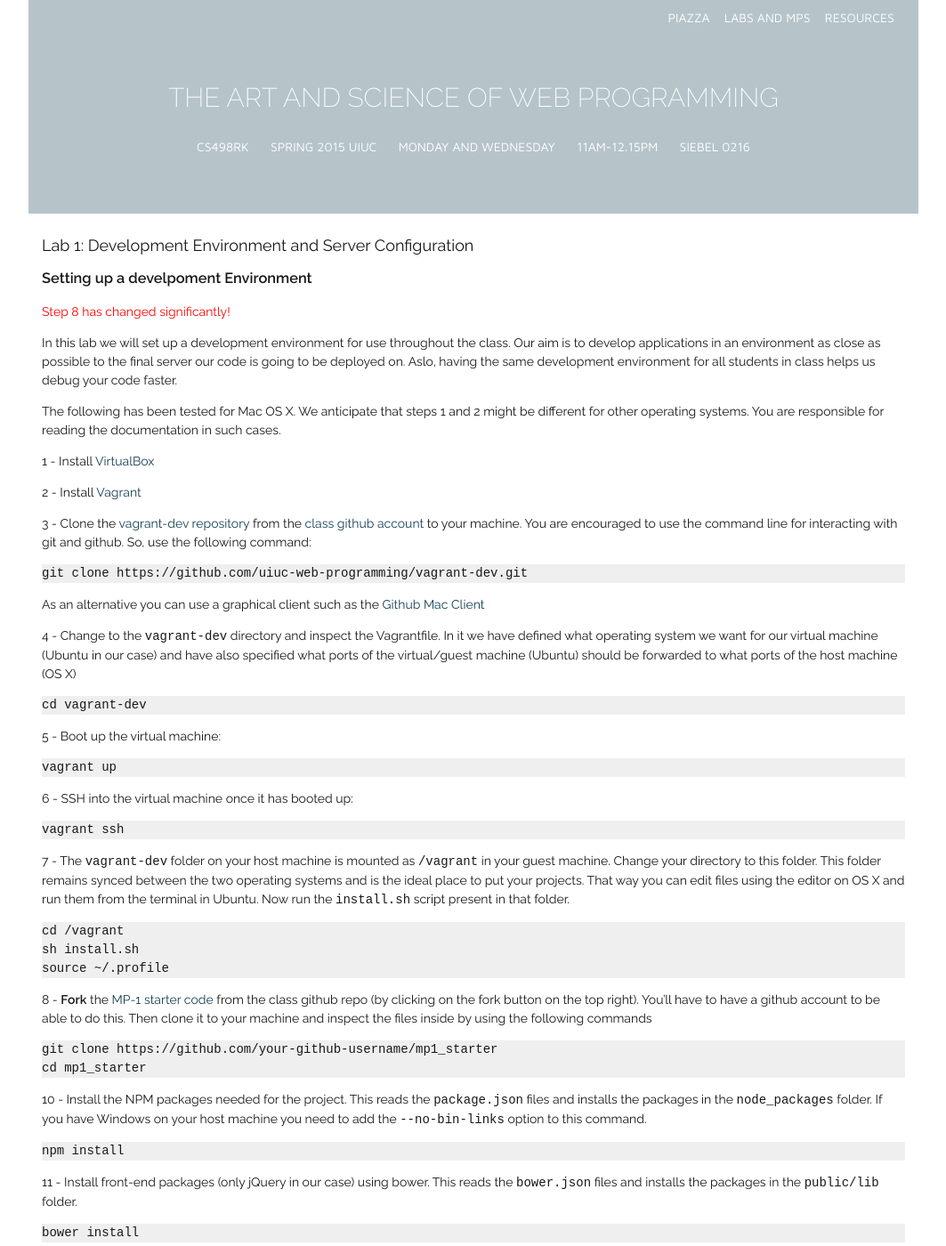
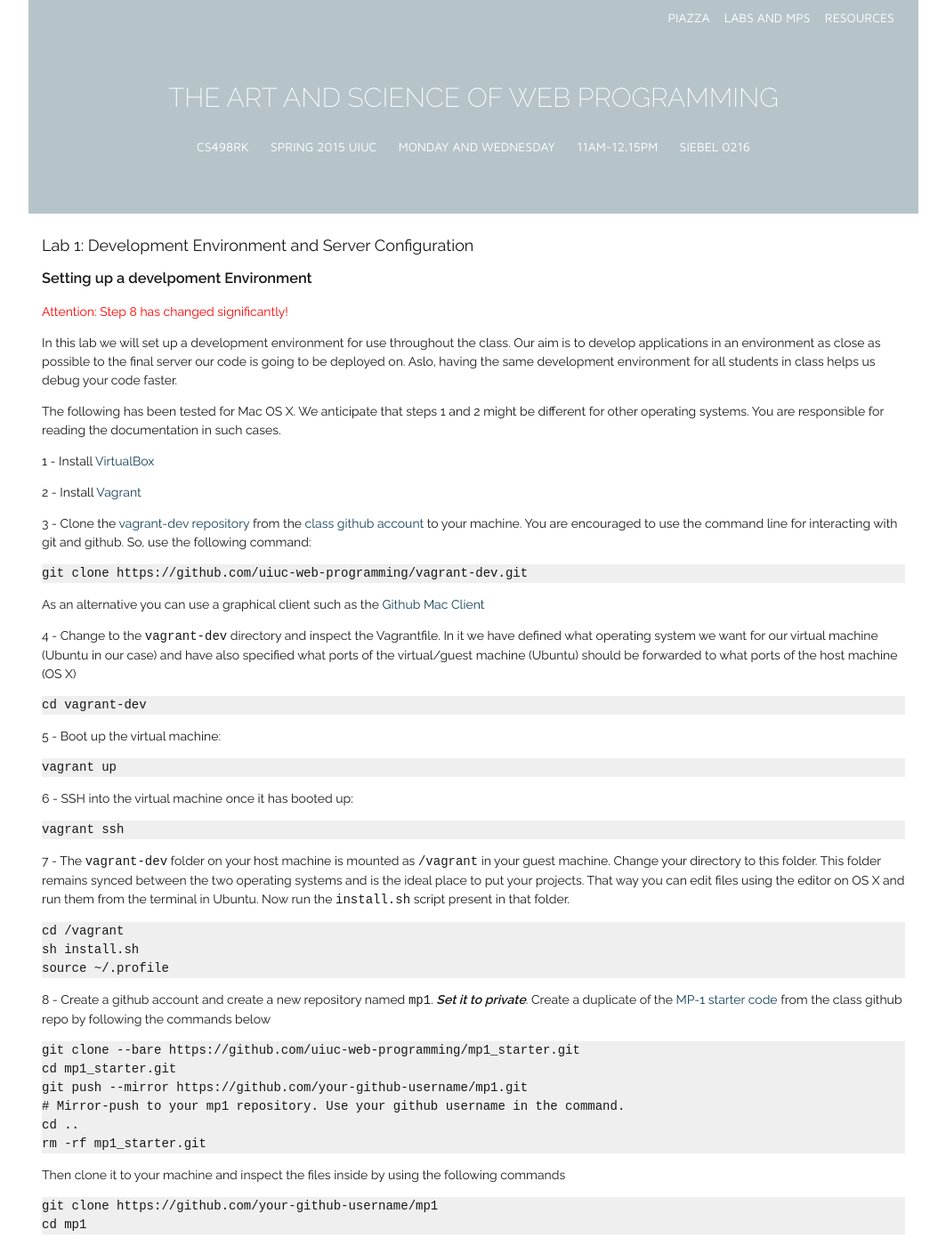
Before and after one commit to biplabdeka/fa2016, a Jekyll site: the page built from _posts/2015-1-28-Lab-1.md, in a window 1280 px wide and 1400 px high. Shown: the whole window at 89% size, without its empty margins (108-1171 px from the left). Built offline with Jekyll 4.4.1, drawn with Linux system fonts in a browser that asks for light colours; nearby versions of some CDN libraries; Markdown is read by kramdown in place of the engine named in the settings.

Commit message:
remove forking instruction

````diff
--- a/_posts/2015-1-28-Lab-1.md
+++ b/_posts/2015-1-28-Lab-1.md
@@ -6,7 +6,7 @@ title: "Lab 1: Development Environment and Server Configuration"
 
 ###Setting up a develpoment Environment
 
-<span style="color: red"> Step 8 has changed significantly! </span>
+<span style="color: red"> Attention: Step 8 has changed significantly! </span>
 
 In this lab we will set up a development environment for use throughout the class. Our aim is to develop applications in an environment as close as possible to the final server our code is going to be deployed on. Aslo, having the same development environment for all students in class helps us debug your code faster.
 
@@ -47,12 +47,23 @@ cd /vagrant
 sh install.sh
 source ~/.profile
 ```
- 8 - **Fork** the [MP-1 starter code](https://github.com/uiuc-web-programming/mp1_starter) from the class github repo (by clicking on the fork button on the top right). You'll have to have a github account to be able to do this. Then clone it to your machine and inspect the files inside by using the following commands
+ 8 - Create a github account and create a new repository named `mp1`. ***Set it to private***. Create a duplicate of the [MP-1 starter code](https://github.com/uiuc-web-programming/mp1_starter) from the class github repo by following the commands below
 
 ```bash
-git clone https://github.com/your-github-username/mp1_starter
-cd mp1_starter
+git clone --bare https://github.com/uiuc-web-programming/mp1_starter.git
+cd mp1_starter.git
+git push --mirror https://github.com/your-github-username/mp1.git
+# Mirror-push to your mp1 repository. Use your github username in the command.
+cd ..
+rm -rf mp1_starter.git
 ```
+Then clone it to your machine and inspect the files inside by using the following commands
+
+```bash
+git clone https://github.com/your-github-username/mp1
+cd mp1
+```
+
 10 - Install the NPM packages needed for the project. This reads the `package.json` files and installs the packages in the `node_packages` folder. If you have Windows on your host machine you need to add the `--no-bin-links` option to this command.
 
 ```bash
````
